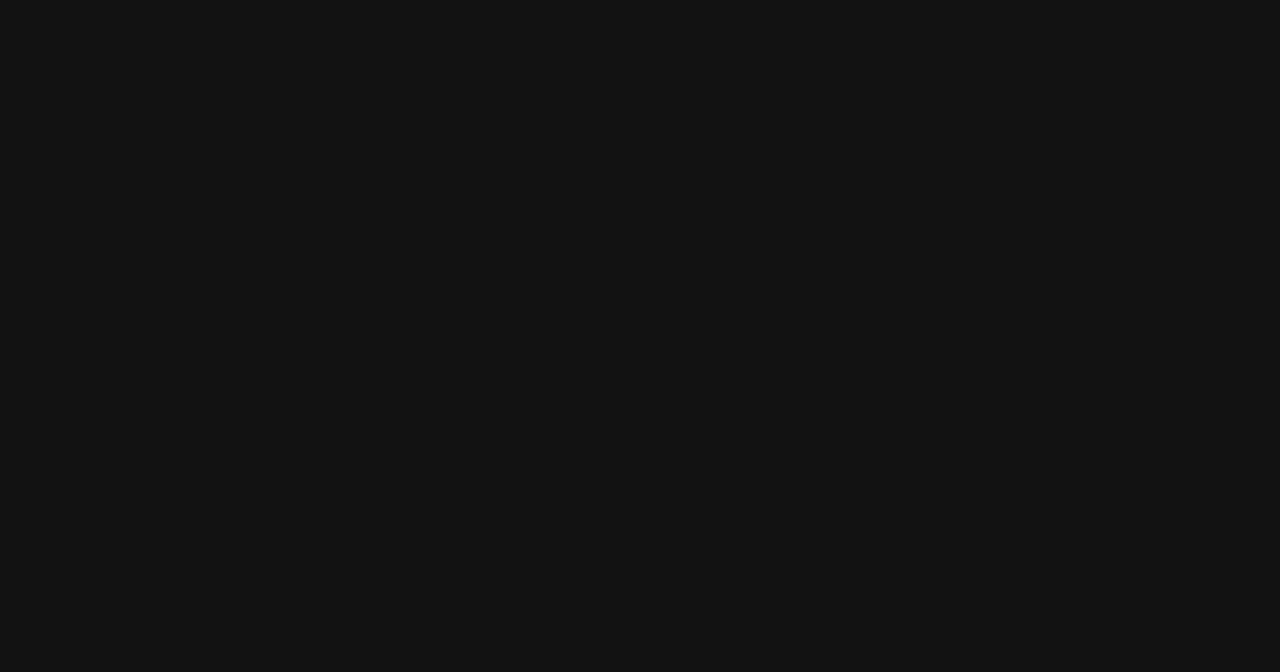
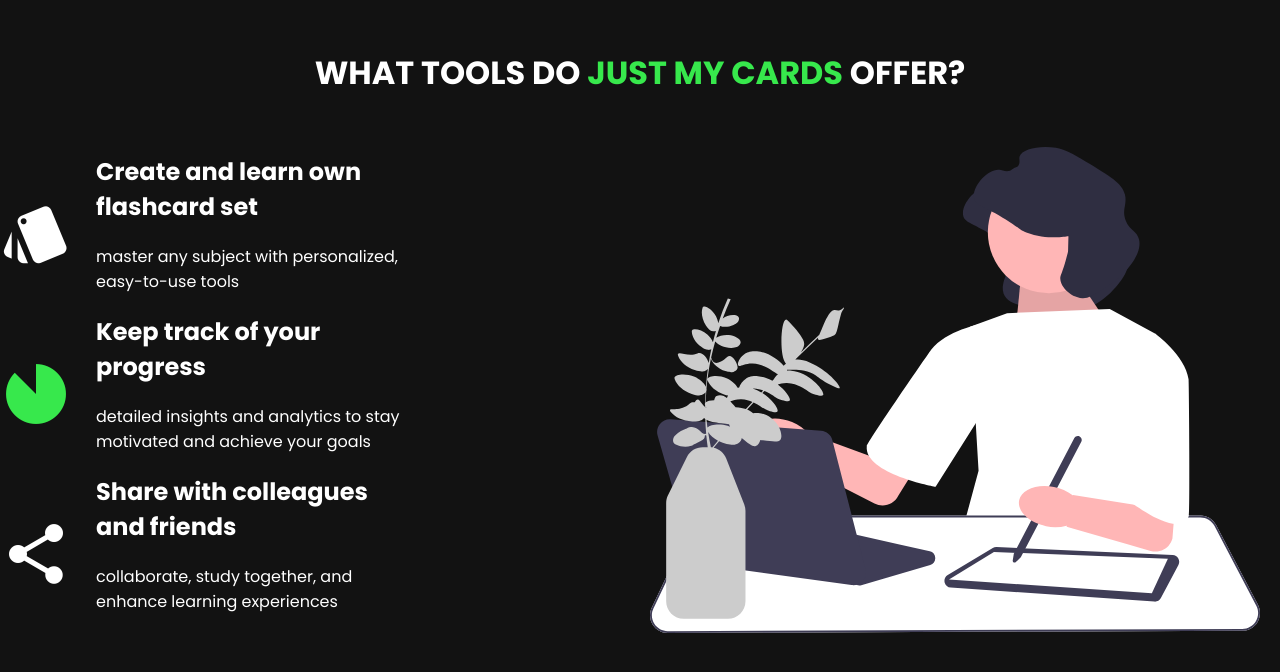
Before and after one commit to GrzegorzAKGalzo/flashCardsWeb, an Angular app: page / in a window 1280 px wide. Shown: the part 1488-2160 px from the top of the page. Before the commit the page ends 1334 px from the top, so only its background shows below. Built offline with nearby package versions, Linux system fonts and the light colour scheme; a web font is replaced by a local one.

Commit message:
feat:last section in homepage

```diff
--- a/src/app/home-page/home-page.component.css
+++ b/src/app/home-page/home-page.component.css
@@ -26,3 +26,15 @@
     align-items: center;
     text-align: center;
 }
+.text-icon.flex-row{
+    flex-direction: row;
+    gap: 3rem;
+    text-align: left;
+}
+.text-icon p:nth-child(2){
+    font-size: 16px;
+    font-weight: normal;
+}
+.text-icon  .text{
+    width: 80%;
+}
--- a/src/app/home-page/home-page.component.html
+++ b/src/app/home-page/home-page.component.html
@@ -58,3 +58,43 @@
         </div>
     </div>
 </div>
+
+<div class="container mt-100">
+    <div class="row justify-center">
+        <h2 class="text-uppercase text-center">What tools do <strong>just my cards</strong> offer?</h2>
+    </div>
+    <div class="row justify-between align-items-center">
+        <div class="col-4 col-mobile-12">
+            <div class="text-icon flex-row ">
+                <mat-icon>style</mat-icon>
+               <div class="text">
+                <p>Create and learn own flashcard set </p>
+                <p>
+                    master any subject with personalized, easy-to-use tools
+                </p>
+               </div>
+            </div>
+            <div class="text-icon flex-row">
+                <mat-icon class="special">incomplete_circle</mat-icon>
+                 <div class="text">
+                <p>Keep track of your progress </p>
+                <p>
+                    detailed insights and analytics to stay motivated and achieve your goals
+                </p>
+               </div>
+            </div>
+            <div class="text-icon flex-row">
+                <mat-icon>share</mat-icon>
+                 <div class="text">
+                <p>Share with colleagues and friends </p>
+                <p>
+                    collaborate, study together, and enhance learning experiences
+                </p>
+               </div>
+            </div>
+        </div>
+        <div class="col-6 col-mobile-12">
+            <img src="../../assets/images/undraw_learning-sketchingsh.svg" alt="">
+        </div>
+    </div>
+</div>
--- a/src/styles.css
+++ b/src/styles.css
@@ -86,7 +86,9 @@
 app-navbar{
     z-index: 10;
 }
-
+h2{
+    font-size: 2rem;
+}
 
 .btn{
     text-transform: capitalize;
@@ -162,6 +164,9 @@
 
 .row.align-items-center{
     align-items: center;
+}
+.row.justify-between{
+    justify-content: space-between;
 }
   /* Container */
   .container {
@@ -251,3 +256,6 @@
   .text-left {
     text-align: left;
   }
+  mat-icon.special{
+    color: var(--link-color);
+  }
```
